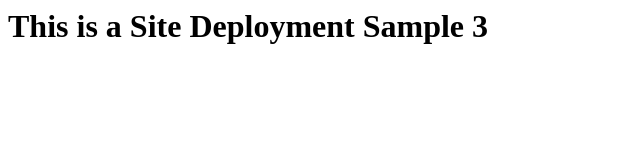
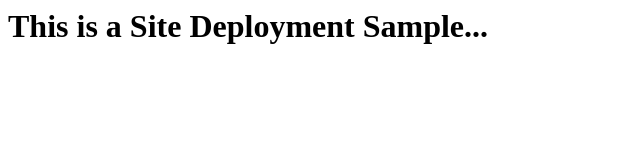
Before and after one commit to faridnakhle/ds-frontdeployment, a plain HTML site: page index.html in a window 1280 px wide. Shown: the full height of the page, 0-640 px from the left. Drawn offline with Linux system fonts and the light colour scheme.

Commit message:
Finalized Deployment

```diff
--- a/index.html
+++ b/index.html
@@ -1,3 +1,3 @@
 <h1>
-This is a Site Deployment Sample 3
+This is a Site Deployment Sample...
 </h1>
```
